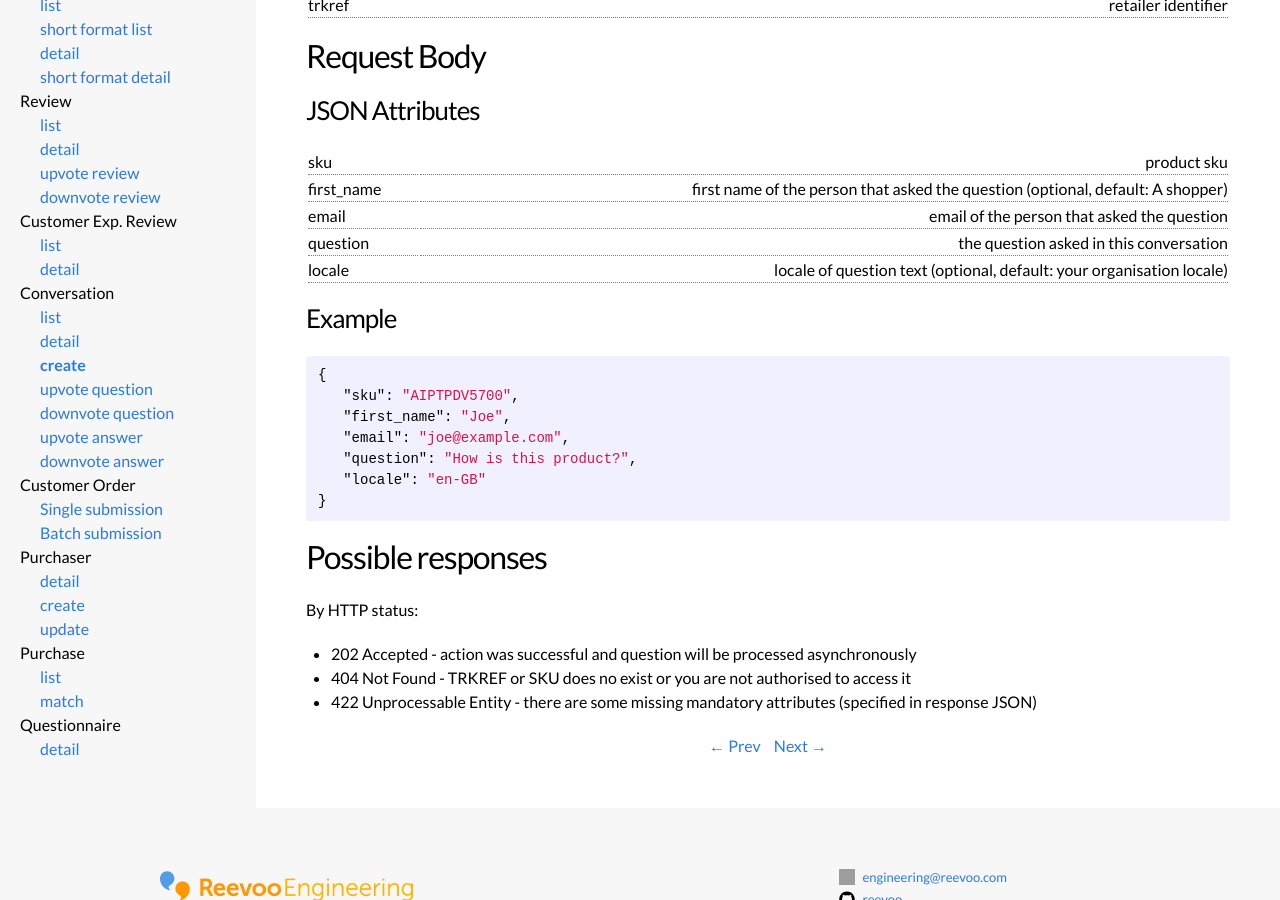
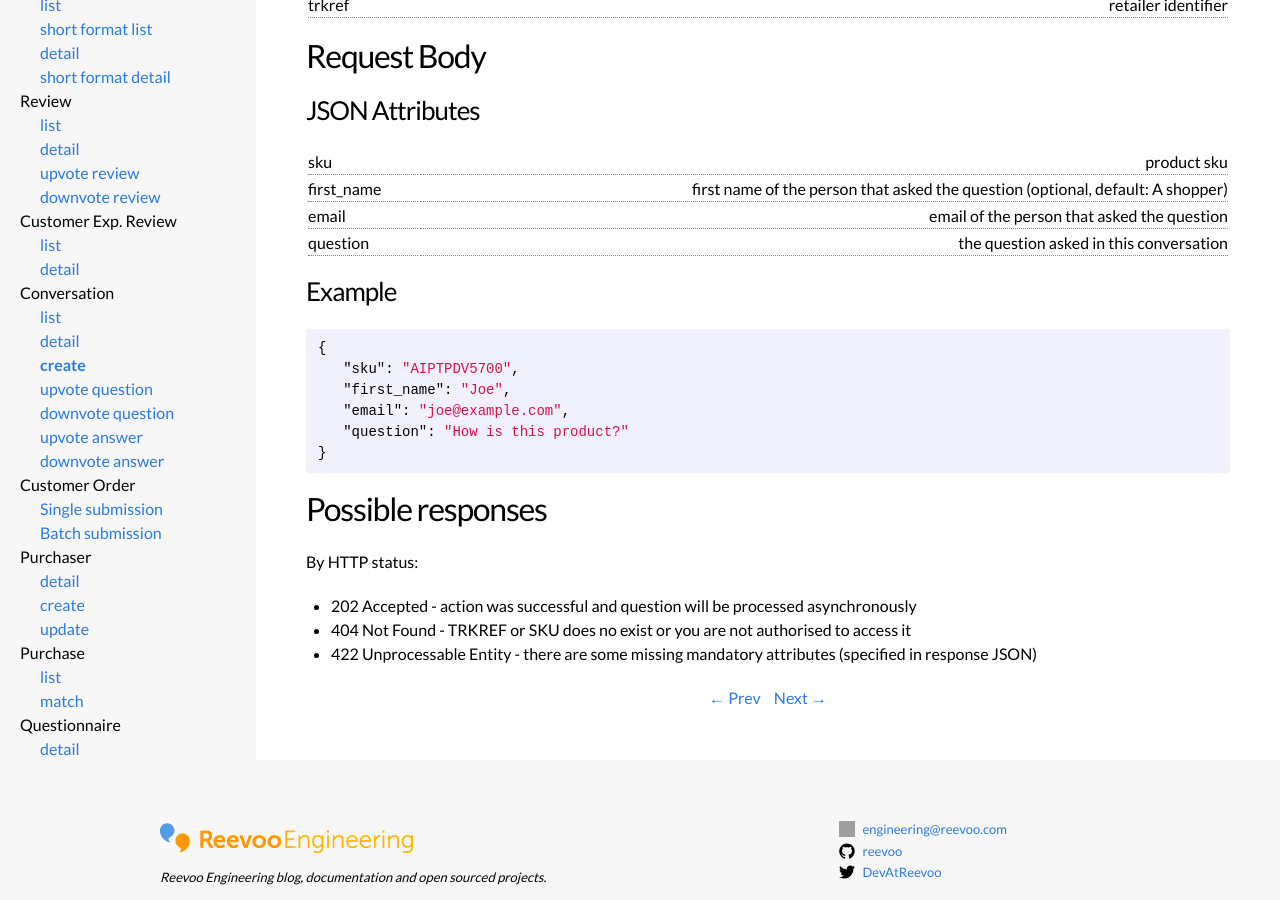
Before and after one commit to reevoo/reevoo.github.io, a Jekyll site: the page built from docs/reevooapi/conversation/conversation-create.markdown, in a window 1280 px wide and 900 px high, scrolled down 590 px. Built offline with Jekyll 4.4.1, drawn with Linux system fonts in a browser that asks for light colours; grey boxes are pictures that could not be loaded.

Commit message:
Remove locale parameter from conversations#create docs

```diff
--- a/docs/reevooapi/conversation/conversation-create.markdown
+++ b/docs/reevooapi/conversation/conversation-create.markdown
@@ -33,7 +33,6 @@ POST /v4/organisations/D10/conversations
 |first_name      |first name of the person that asked the question (optional, default: A shopper) |
 |email           |email of the person that asked the question                                     |
 |question        |the question asked in this conversation                                         |
-|locale          |locale of question text (optional, default: your organisation locale)           |
 
 
 ### Example
@@ -42,8 +41,7 @@ POST /v4/organisations/D10/conversations
    "sku": "AIPTPDV5700",
    "first_name": "Joe",
    "email": "joe@example.com",
-   "question": "How is this product?",
-   "locale": "en-GB"
+   "question": "How is this product?"
 }
 {% endhighlight %}
 
```
